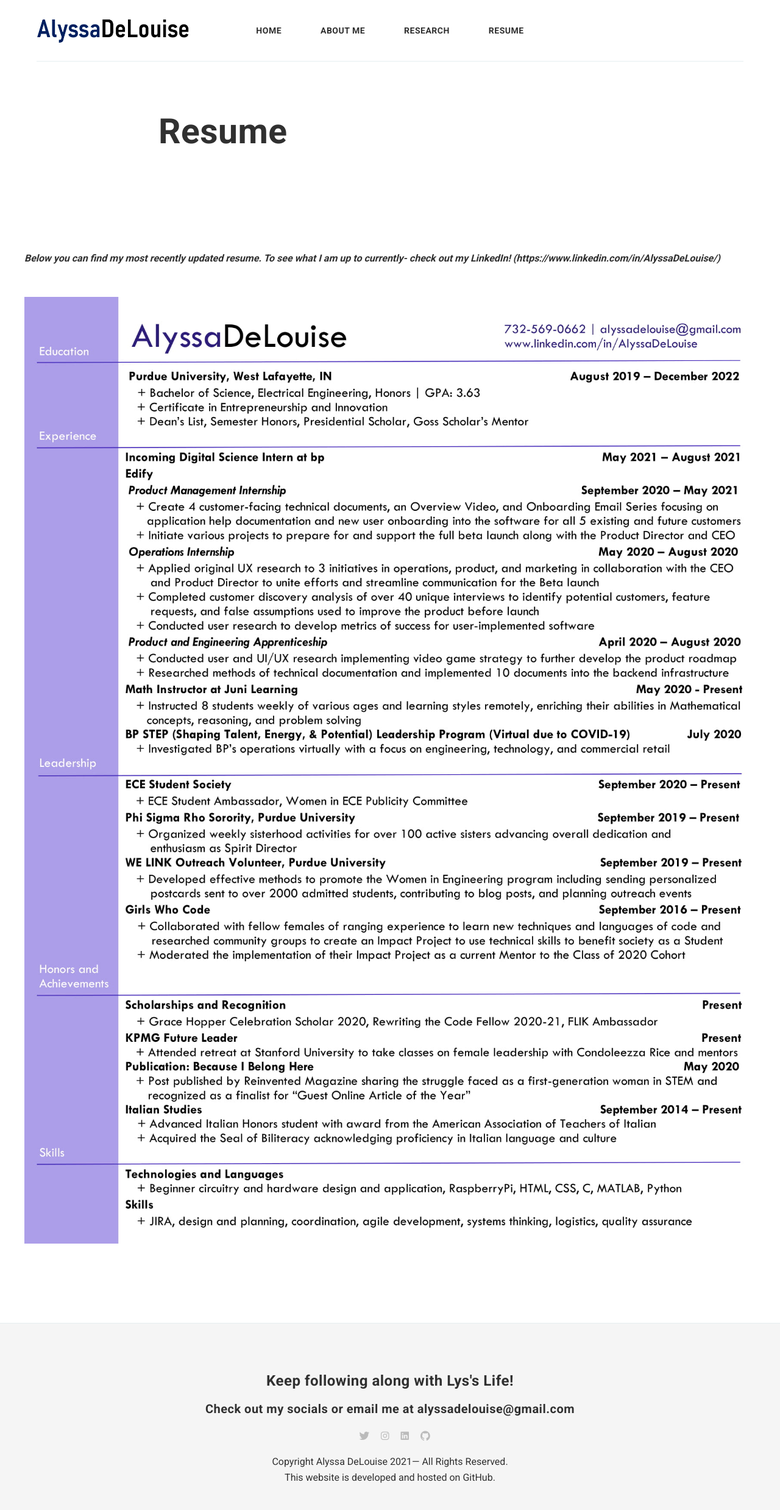
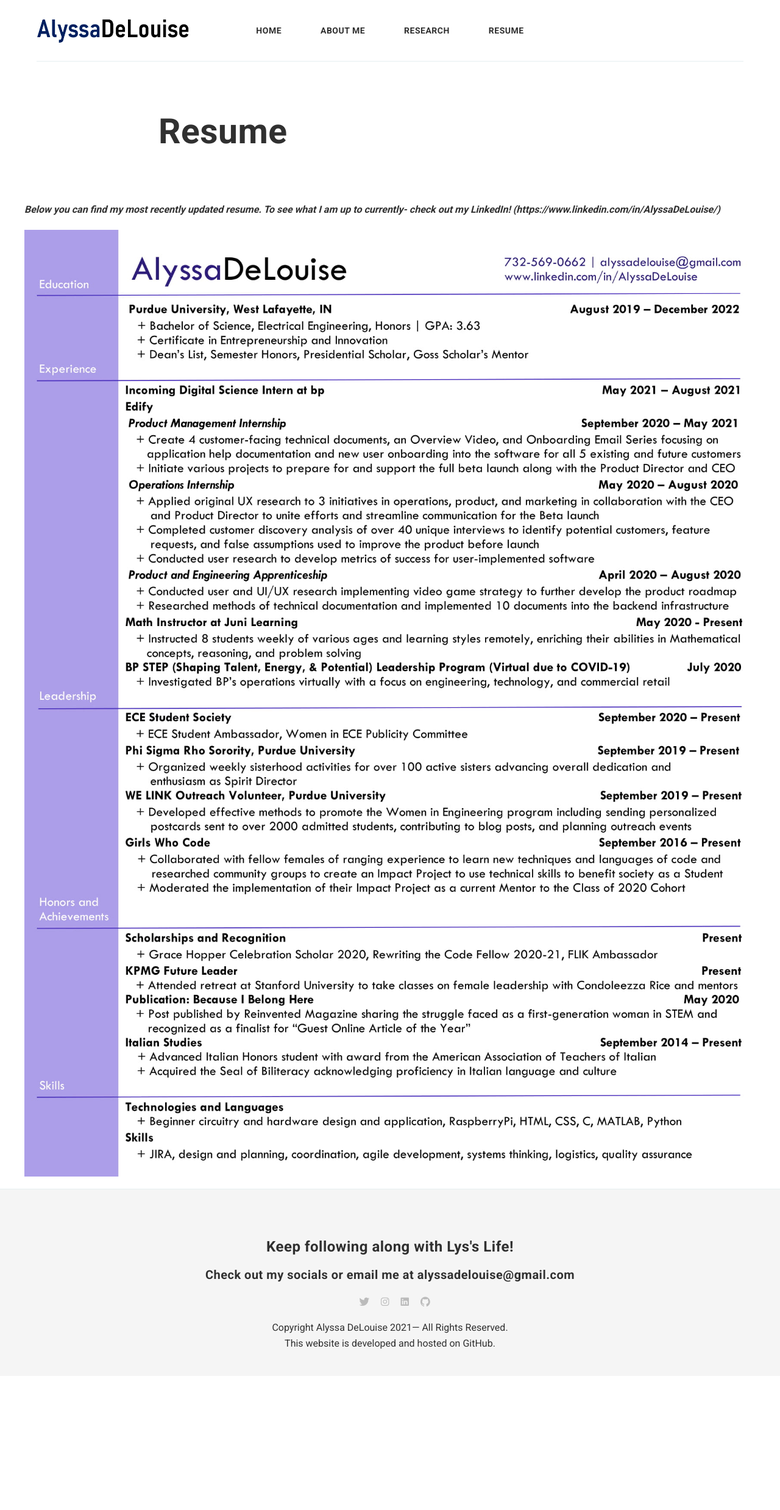
Before and after one commit to alyssadelouise/home, a Jekyll site: the page built from _pages/resume.md, in a window 1280 px wide. Shown: the whole page at 61% size. Built offline with Jekyll 4.4.1, drawn with Linux system fonts in a browser that asks for light colours; nearby versions of some CDN libraries; comment, search, counter and statistics services are not loaded; after the commit the page ends 2257 px from its top, so only the background shows below that.

Commit message:
Update pageresume.html

```diff
--- a/_layouts/pageresume.html
+++ b/_layouts/pageresume.html
@@ -14,7 +14,7 @@ layout: default
 <div class="container">
 	<div class="row">
 		<!-- begin page -->
-		<article class="page  ">
+		<article class=" ">
 			<div class="page__content">
 				{{ content }}
 			</div>
```
